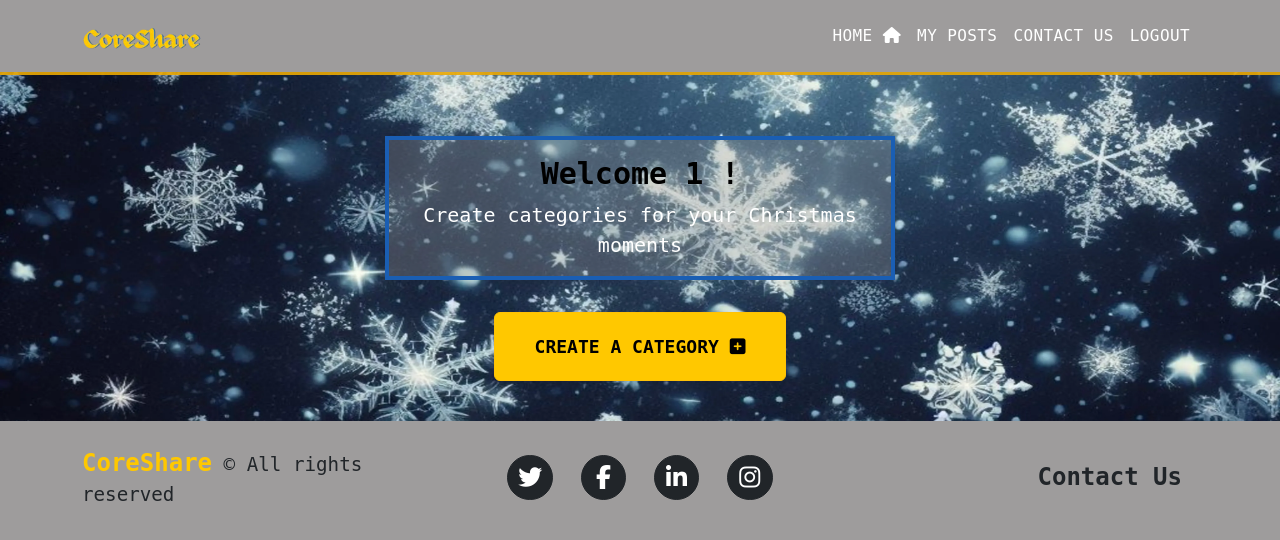
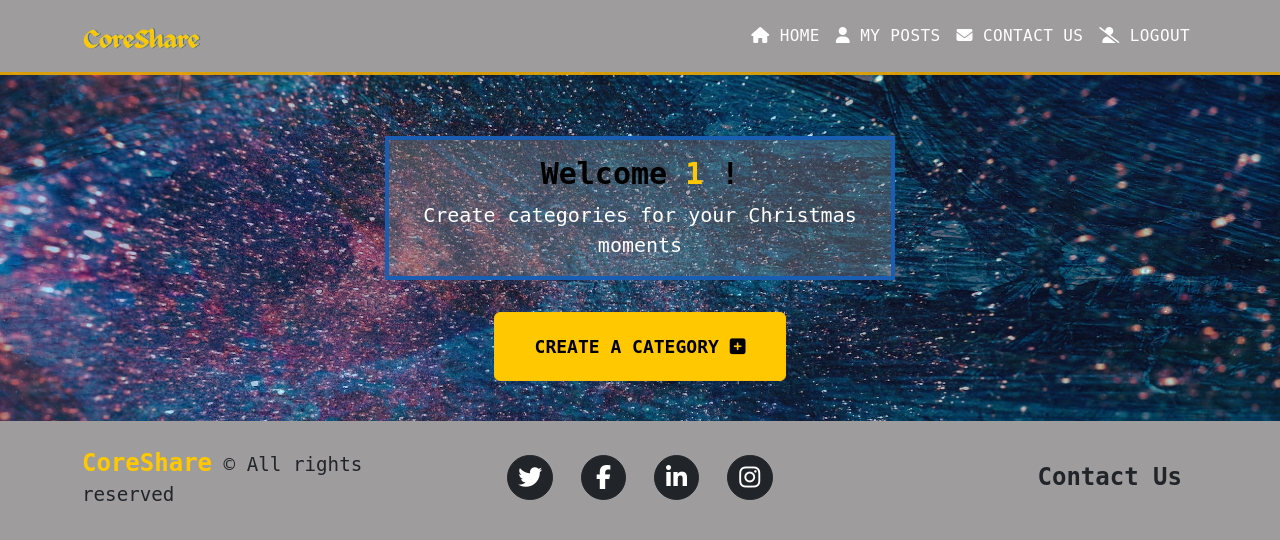
Before and after one commit to Esmael-Pinho/Third-Milestone-Project, a Flask app: page /categories in a window 1280 px wide. Shown: the top 540 px of the page. Run offline with Flask 2, Linux system fonts and the light colour scheme; the visitor is signed in with stand-in values (Sample User, id 1); data that the repository does not hold is empty; some libraries are stand-ins or nearby versions.

Commit message:
adde img test to category background, few changes to style, removed accordion from categories as was creating issue, where entire page moved when cliking it.

```diff
--- a/coreshare/static/css/style.css
+++ b/coreshare/static/css/style.css
@@ -29,9 +29,7 @@
 /* ---------------  /End Roots  -------------- */
 
 /* ----------------------------------  Body ------------------------------------*/
-html {
-  scroll-padding-top: 4.5rem;
-}
+
 
 .light-blue {
   color: var(--light-blue);
@@ -248,7 +251,7 @@ header p{
 
 .index-cont {
   overflow-x: hidden;
-  background: url(../images/background-test-5.webp) center;
+  background: url(../images/background-test-11.jpeg) center;
   background-size: cover;
   background-repeat: no-repeat;
 }
--- a/coreshare/templates/base.html
+++ b/coreshare/templates/base.html
@@ -43,10 +43,10 @@
                 <div class="collapse navbar-collapse" id="navbarResponsive">
                     <ul class="navbar-nav text-uppercase ms-auto py-4 py-lg-0">
                         {% if session.user %}
-                            <li class="nav-item"><a class="nav-link" href="{{ url_for('categories') }}">Home <i class="fas fa-home"></i></a></li>
-                            <li class="nav-item"><a class="nav-link" href="{{ url_for('posts') }}">My Posts</a></li>
-                            <li class="nav-item"><a class="nav-link" href="{{ url_for('contact') }}">Contact Us</a></li>
-                            <li class="nav-item"><a class="nav-link" href="{{ url_for('logout') }}">Logout</a></li>
+                            <li class="nav-item"><a class="nav-link" href="{{ url_for('categories') }}"><i class="fas fa-home"></i> Home</a></li>
+                            <li class="nav-item"><a class="nav-link" href="{{ url_for('posts') }}"><i class="fa-solid fa-user"></i> My Posts</a></li>
+                            <li class="nav-item"><a class="nav-link" href="{{ url_for('contact') }}"><i class="fa-solid fa-envelope"></i> Contact Us</a></li>
+                            <li class="nav-item"><a class="nav-link" href="{{ url_for('logout') }}"><i class="fa-solid fa-user-slash"></i> Logout</a></li>
                         {% else %}
                         <li class="nav-item"><a class="nav-link" href="{{ url_for('login') }}">Login</a></li>
                         <li class="nav-item"><a class="nav-link" href="{{ url_for('register') }}">Register</a></li>
@@ -93,19 +93,19 @@
             <div class="container">
                 <div class="row align-items-center">
                     <div class="col-lg-4 text-lg-start">
-                        <span class="bold yellow web-name">CoreShare</span> <span> &copy; All rights reserved</span>
+                        <span class="bold yellow web-name">CoreShare</span> <span>&copy; All rights reserved</span>
                     </div>
                     <div class="col-lg-4 my-3 my-lg-0">
-                        <a class="btn btn-dark btn-social mx-2" href="https://en-gb.facebook.com/" aria-label="Twitter"><i class="fab fa-twitter"></i>
+                        <a class="btn btn-dark btn-social mx-2" href="https://en-gb.facebook.com/" target="_blank" aria-label="Twitter"><i class="fab fa-twitter"></i>
                             <span class="sr-only">Twitter Link</span>
                         </a>
-                        <a class="btn btn-dark btn-social mx-2" href="https://en-gb.facebook.com/" aria-label="Facebook"><i class="fab fa-facebook-f"></i>
+                        <a class="btn btn-dark btn-social mx-2" href="https://en-gb.facebook.com/" target="_blank" aria-label="Facebook"><i class="fab fa-facebook-f"></i>
                             <span class="sr-only">Facebook Link</span>
                         </a>
-                        <a class="btn btn-dark btn-social mx-2" href="https://uk.linkedin.com/" aria-label="LinkedIn"><i class="fab fa-linkedin-in"></i>
+                        <a class="btn btn-dark btn-social mx-2" href="https://uk.linkedin.com/" target="_blank" aria-label="LinkedIn"><i class="fab fa-linkedin-in"></i>
                             <span class="sr-only">LinkedIn Link</span>
                         </a>
-                        <a class="btn btn-dark btn-social mx-2" href="https://www.instagram.com/" aria-label="Instagram"><i class="fab fa-instagram"></i>
+                        <a class="btn btn-dark btn-social mx-2" href="https://www.instagram.com/" target="_blank" aria-label="Instagram"><i class="fab fa-instagram"></i>
                             <span class="sr-only">InstagramLink</span>
                         </a>
                     </div>
--- a/coreshare/templates/categories.html
+++ b/coreshare/templates/categories.html
@@ -7,7 +7,7 @@
             <div class="row justify-content-md-center mess-1 cat">
                 <div class="card col-sm-9 col-md-7 col-lg-5 welcome-msg ">
                     <div class="card-body">
-                        <h4 class="card-title black text-center">Welcome {{ session['user'] }} !</h4>
+                        <h4 class="card-title black text-center">Welcome <span class="text-wrap yellow"> {{ session['user'] }} </span>!</h4>
                         <p class="card-text text-center">Create categories for your Christmas moments
                         </p>
                     </div>
@@ -33,38 +33,22 @@
                                 </a>
                                 <div class="category-caption">
                                     {% if category.owner.user_name == session.user %}
-                                        <div class="accordion" id="accordionCategory">
-                                            <div class="accordion-item">
-                                                <h2 class="accordion-header text-center">
-                                                    <button class="accordion-button collapsed yellow" type="button" data-bs-toggle="collapse" data-bs-target="#{{ category.id }}" aria-expanded="false" aria-controls="{{ category.id }}">
-                                                        <h5>{{ category.category_name }}</h5>
-                                                    </button>
-                                                </h2>
-                                                <div id="{{ category.id }}" class="accordion-collapse collapse" data-bs-parent="#accordionCategory">
-                                                    <div class="accordion-body text-center">
-                                                        <p>
-                                                            <a href="{{ url_for('edit_category', category_id=category.id) }}" class="btn btn-success btn-sm text-uppercase">Edit</a>
-                                                            <!-- Button trigger modal -->
-                                                            <button href="#" type="button" class="btn btn-danger btn-sm text-uppercase" data-bs-toggle="modal" data-bs-target="#modal-{{ category.id }}">
-                                                                delete
-                                                            </button>
-                                                        </p>
-                                                    </div>
-                                                </div>
-                                            </div>
-                                        </div>
+                                        <div class="category-caption-heading"><span><a href="{{ url_for('edit_category', category_id=category.id) }}" class="btn btn-success btn-sm text-uppercase">Edit</a></span> {{ category.category_name }} <span><button href="#" type="button" class="btn btn-danger btn-sm text-uppercase" data-bs-toggle="modal" data-bs-target="#modal-{{ category.id }}">
+                                            delete
+                                        </button></span></div>
 
-                                        <!-- Modal -->
+                                        <!-- Modal for delete -->
                                         <div class="modal fade" id="modal-{{ category.id }}" tabindex="-1" data-bs-backdrop="static" data-bs-keyboard="false" aria-labelledby="deleteModal" aria-hidden="true">
                                             <div class="modal-dialog modal-dialog-centered">
                                                 <div class="modal-content">
                                                     <div class="modal-header">
-                                                        <h1 class="modal-title fs-5 text-uppercase black" id="deleteModal">Are you sure you want<br>to delete this Category?</h1>
+                                                        <h1 class="modal-title fs-5 text-uppercase black" id="deleteModal">Are you sure you want<br>to delete the - <span class="text-wrap bg-warning">{{ category.category_name }}</span> - Category?</h1>
                                                         <button type="button" class="btn-close" data-bs-dismiss="modal" aria-label="Close"></button>
                                                     </div>
                                                     <div class="modal-body">
                                                         <h5 class="black">This action cannot be undone.</h5>
-                                                        <p class="text-uppercase black"><span class="bg-danger text-wrap">warning:</span> this will delete all posts within the category !</p>
+                                                        <p class="text-uppercase black"><span class="bg-danger text-wrap">warning:</span> this will also delete all your posts
+                                                            that are in the category !</p>
                                                     </div>
                                                     <div class="modal-footer">
                                                         <a href="{{ url_for('delete_category', category_id=category.id) }}" class="btn btn-success btn-sm text-uppercase">Yes - Delete</a>
--- a/coreshare/templates/posts.html
+++ b/coreshare/templates/posts.html
@@ -3,7 +3,7 @@
 
 <div class="main">
     <div class="container profile-container">
-        <h1 class="text-center first-text">{{ session['user'] }}'s posts</h1>
+        <h1 class="text-center first-text"><span class="text-wrap yellow">{{ session['user'] }}</span>'s posts</h1>
         <div class="row justify-content-md-center ">
             <div class="card col-sm-12 col-md-7 col-lg-4 welcome-msg">
                 <div class="card-body">
```
Also changed, not shown: other parts of coreshare/static/css/style.css (+37 -12 lines), coreshare/static/images/background-test-11.jpeg (added).
